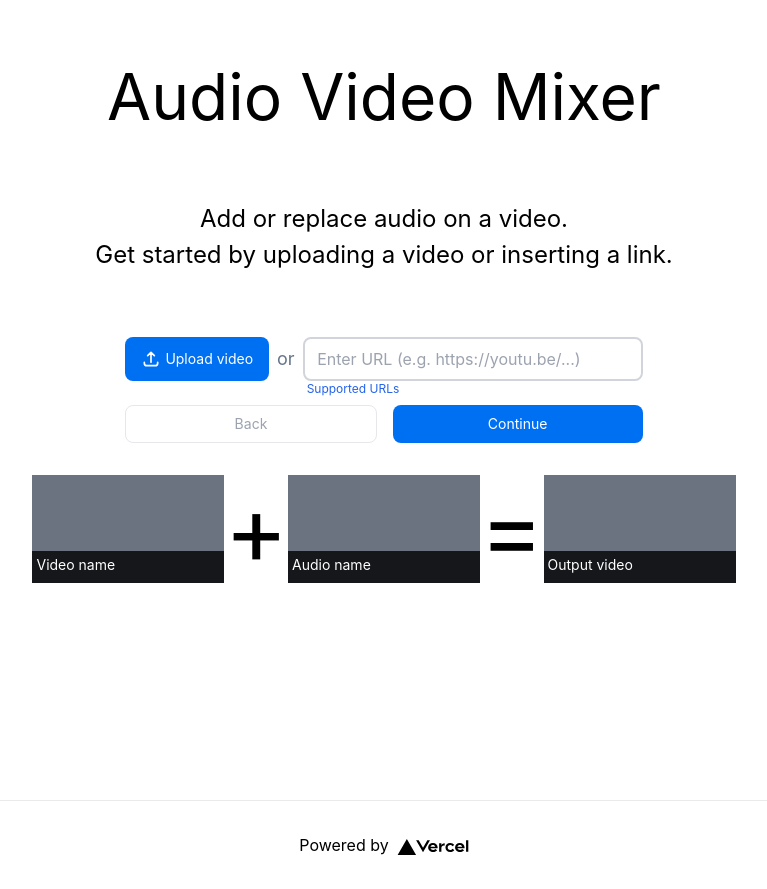
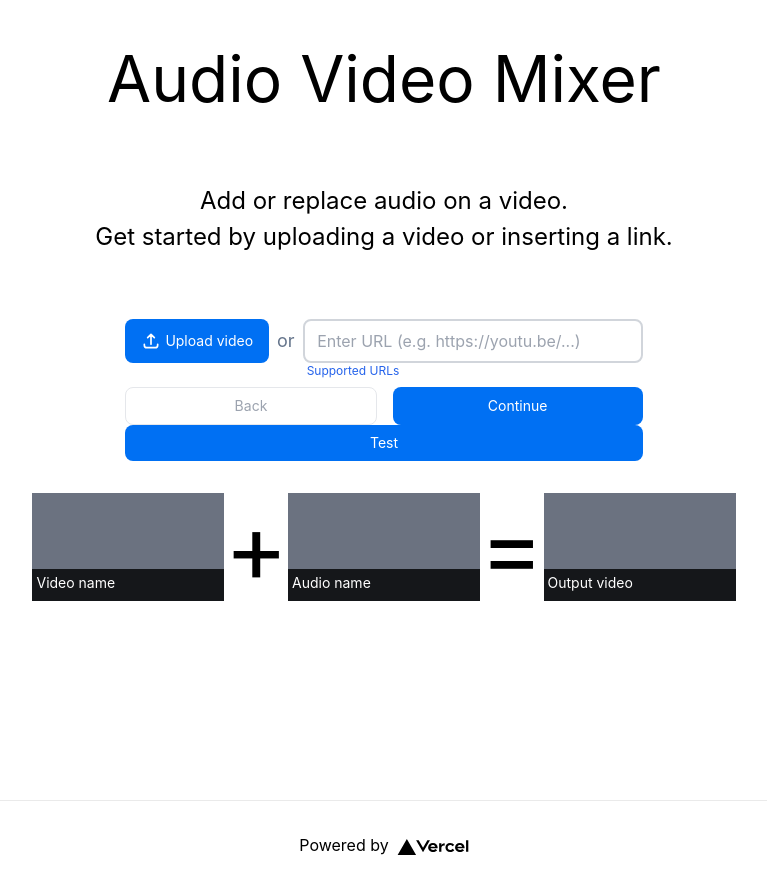
Before and after one commit to TheColorman/audio-replacer, a Next.js app: page / in a window 1280 px wide. Shown: the whole page, without its empty margins (256-1023 px from the left). Built offline with nearby package versions, Linux system fonts and the light colour scheme.

Commit message:
:construction: Added ffmpeg test

```diff
--- a/pages/index.tsx
+++ b/pages/index.tsx
@@ -6,6 +6,7 @@ import styles from '../styles/Home.module.css'
 import Popover from '@mui/material/Popover'
 import LinearProgress from '@mui/material/LinearProgress'
 import NoSsr from '@mui/material/NoSsr'
+import { createFFmpeg, fetchFile } from '@ffmpeg/ffmpeg'
 
 const Title = () => (
   <>
@@ -38,6 +39,32 @@ const Home: NextPage = () => {
       setVideo(i)
       setVideoURL(URL.createObjectURL(i))
     }
+  }
+
+  const ffmpegTest = async (e: React.MouseEvent<HTMLButtonElement>) => {
+    if (videoURL === null || video === null) {
+      return console.log("Can't test without a video")
+    }
+    const ffmpeg = createFFmpeg({ log: true })
+      console.log("Loading ffmpeg");
+    await ffmpeg.load()
+      console.log("Writing file");
+    ffmpeg.FS('writeFile', 'test.mp4', await fetchFile(video))
+      console.log("Transcoding");
+    ffmpeg.run('-i', 'test.mp4', 'output.mp4')
+      console.log("Exporting video");
+    const data = ffmpeg.FS('readFile', 'output.mp4')
+    const url = URL.createObjectURL(new Blob([data.buffer], { type: 'video/mp4' }))
+
+    // Create a link element
+    const link = document.createElement('a')
+    // Set the link target to _blank and href to the url
+    link.setAttribute('target', '_blank')
+    link.setAttribute('href', url)
+    // Make link download
+    link.setAttribute('download', 'output.mp4')
+    // Click the link
+    link.click()
   }
 
   const Progress = () => {
@@ -168,6 +195,9 @@ const Home: NextPage = () => {
               Continue
             </button>
           </div>
+          <button className={styles.buttonPrimary} onClick={ffmpegTest}>
+            Test
+          </button>
         </div>
 
         <Progress />
```
